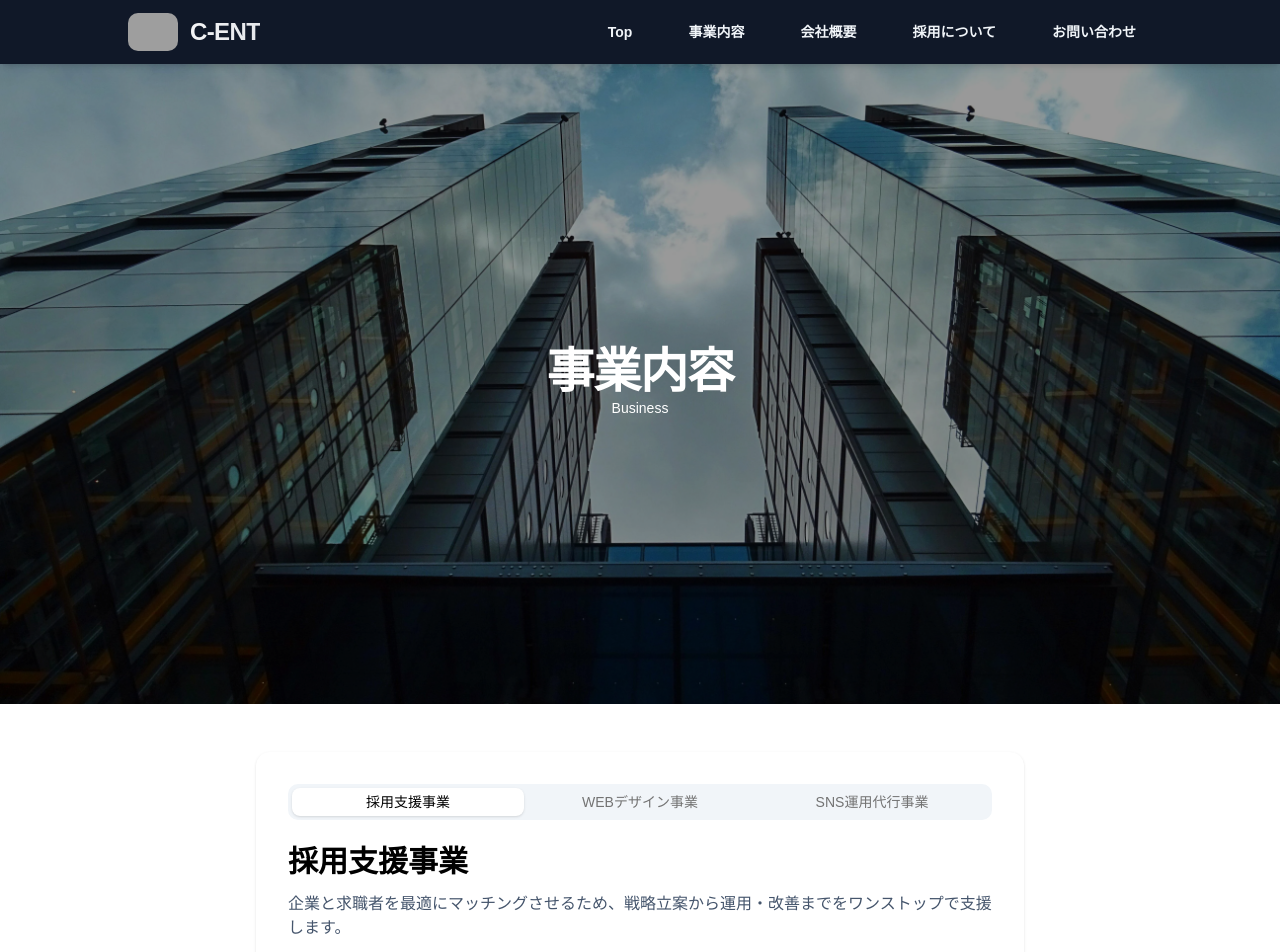
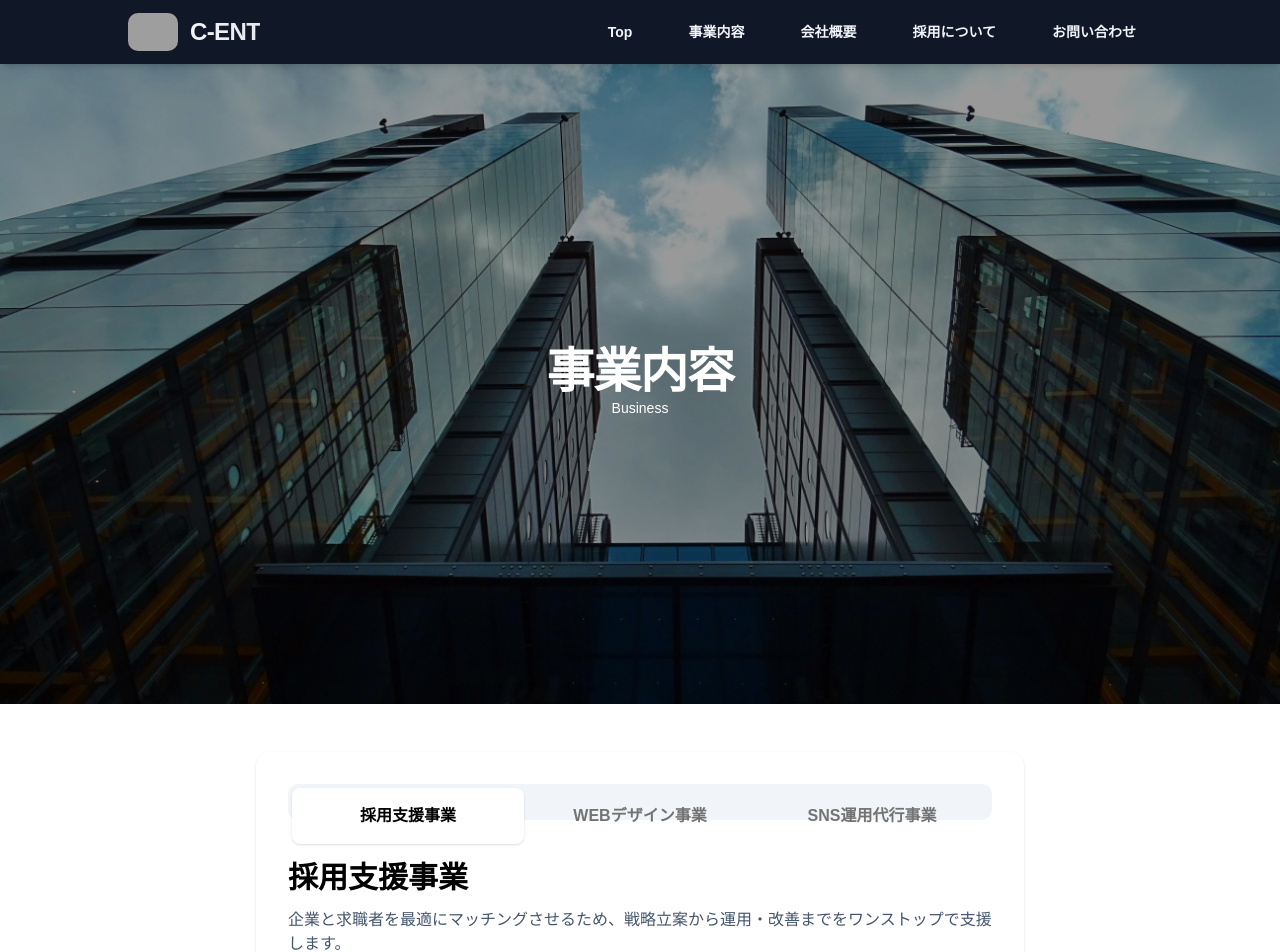
Before and after one commit to naoki-koda/cent-homepage, a Next.js app: page /business in a window 1280 px wide. Shown: the top 952 px of the page. Built offline with nearby package versions, Linux system fonts and the light colour scheme; grey boxes are pictures that could not be loaded.

Commit message:
Tabのサイズを調整

```diff
--- a/app/business/page.tsx
+++ b/app/business/page.tsx
@@ -37,22 +37,22 @@ export default function TabsPage() {
         <div className="mx-auto max-w-3xl rounded-xl bg-white p-8 shadow-sm">
 
           <Tabs defaultValue="recruit" className="w-full">
-            <TabsList className="grid w-full grid-cols-3 bg-slate-100 rounded-lg">
+            <TabsList className="grid w-full grid-cols-3 bg-slate-100 rounded-lg mb-10">
               <TabsTrigger
                 value="recruit"
-                className="data-[state=active]:bg-white data-[state=active]:text-black"
+                className="py-4 text-base font-semibold data-[state=active]:bg-white data-[state=active]:text-black"
               >
                 採用支援事業
               </TabsTrigger>
               <TabsTrigger
                 value="webdesign"
-                className="data-[state=active]:bg-white data-[state=active]:text-black"
+                className="py-4 text-base font-semibold data-[state=active]:bg-white data-[state=active]:text-black"
               >
                 WEBデザイン事業
               </TabsTrigger>
               <TabsTrigger
                 value="sns"
-                className="data-[state=active]:bg-white data-[state=active]:text-black"
+                className="py-4 text-base font-semibold data-[state=active]:bg-white data-[state=active]:text-black"
               >
                 SNS運用代行事業
               </TabsTrigger>
```
